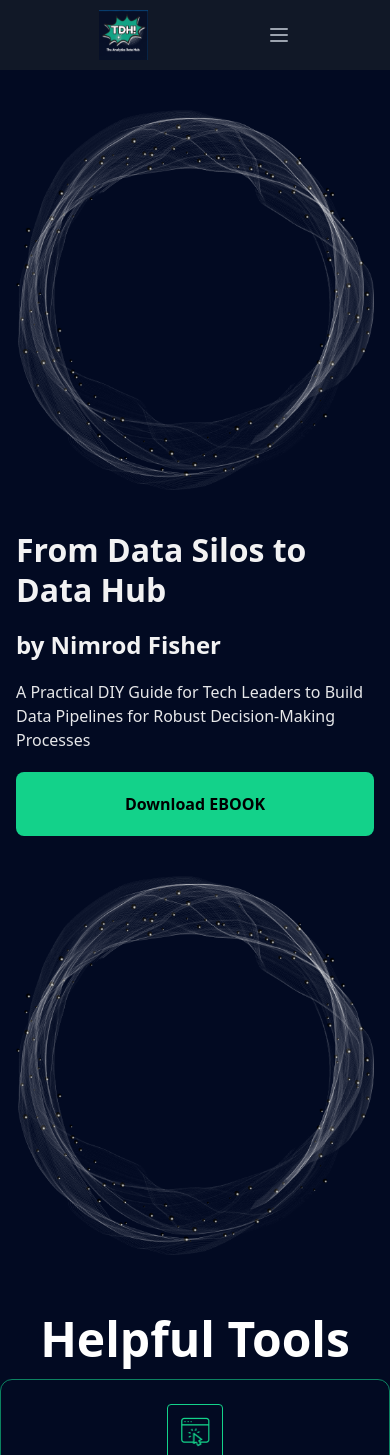
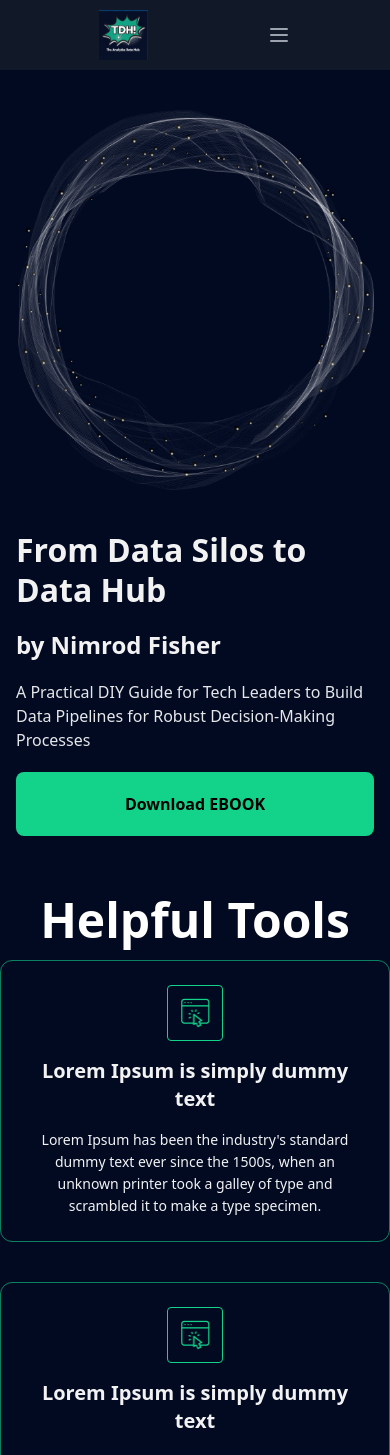
Before and after one commit to Sayadkhan/try-projects, a React (Vite) app: page /resoures in a window 390 px wide. Shown: the top 1455 px of the page. Built offline with nearby package versions, Linux system fonts and the light colour scheme.

Commit message:
some issu fixed

```diff
--- a/src/components/Resourses/HeroComponents.jsx
+++ b/src/components/Resourses/HeroComponents.jsx
@@ -4,7 +4,7 @@ const HeroComponents = () => {
       <div className="flex flex-col lg:flex-row items-center justify-center gap-10 px-4 py-10">
         {/* Image Section */}
 
-        <div className="w-full md:w-[520px] h-auto md:h-[551.59px] lg:hidden md:block">
+        <div className="w-full md:w-[520px] h-auto md:h-[551.59px] lg:hidden block">
           <img
             src="../../../image1.png"
             alt="Hero Image"
@@ -42,7 +42,7 @@ const HeroComponents = () => {
           </div>
         </div>
 
-        <div className="w-full md:w-[520px] h-auto md:h-[551.59px] lg:block md:hidden">
+        <div className="w-full md:w-[520px] h-auto md:h-[551.59px] lg:block hidden">
           <img
             src="../../../image1.png"
             alt="Hero Image"
```
